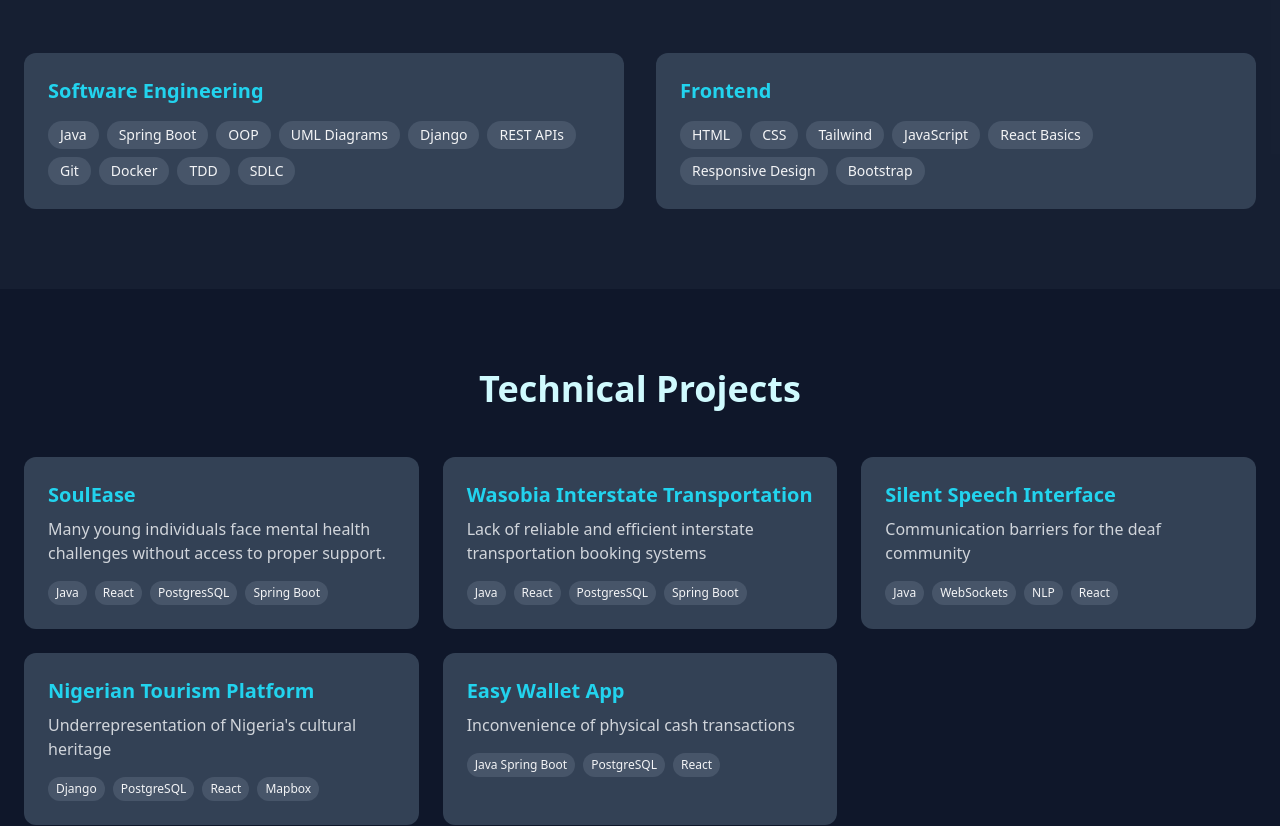
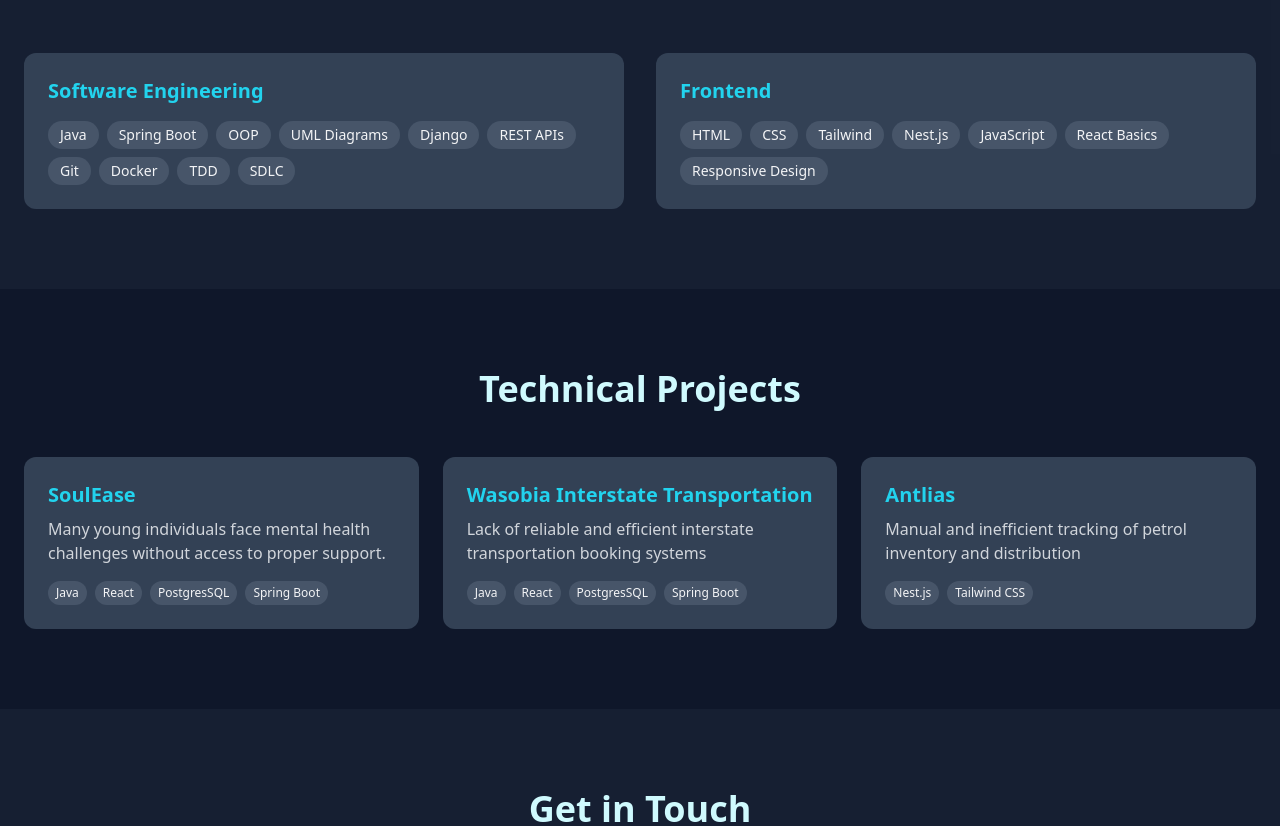
Before and after one commit to funso1234/MyPortfolio, a React (Vite) app: page / in a window 1280 px wide. Shown: the part 1625-2451 px from the top of the page. Built offline with nearby package versions, Linux system fonts and the light colour scheme.

Commit message:
work in progress

```diff
--- a/src/components/Projects.jsx
+++ b/src/components/Projects.jsx
@@ -23,29 +23,14 @@ const Projects = () => {
             details: "Designed responsive UI, implemented secure booking flow, and integrated real-time bus tracking via third-party APIs"
         },
         {
-            title: "Silent Speech Interface",
-            problem: "Communication barriers for the deaf community",
-            solution: "Real-time speech-to-text conversion system",
-            impact: "Enabled seamless communication for hearing-impaired users",
-            tools: ["Java", "WebSockets", "NLP", "React"],
-            details: "Collaborated on backend development and real-time communication features"
-        },
-        {
-            title: "Nigerian Tourism Platform",
-            problem: "Underrepresentation of Nigeria's cultural heritage",
-            solution: "Interactive tourism portal with booking capabilities",
-            impact: "Increased tourism engagement by 30% in beta testing",
-            tools: ["Django", "PostgreSQL", "React", "Mapbox"],
-            details: "Full-stack development including payment integration and user reviews system"
-        },
-        {
-            title: "Easy Wallet App",
-            problem: "Inconvenience of physical cash transactions",
-            solution: "Digital wallet for expense tracking and money transfers",
-            impact: "Simplified financial transactions for 500+ beta users",
-            tools: ["Java Spring Boot", "PostgreSQL", "React"],
-            details: "Implemented secure transaction system and savings goal features"
+            title: "Antlias",
+            problem: "Manual and inefficient tracking of petrol inventory and distribution",
+            solution: "Developed a web platform for real-time monitoring of fuel levels, deliveries, and consumption across stations",
+            impact: "Increased operational transparency, reduced fuel losses, and improved delivery scheduling",
+            tools: ["Nest.js", "Tailwind CSS"],
+            details: "Built role-based dashboards, integrated tank sensors data, and implemented reporting features for fuel inventory and logistics"
         }
+
     ];
 
     return (
--- a/src/components/Skills.jsx
+++ b/src/components/Skills.jsx
@@ -12,8 +12,8 @@ const Skills = () => {
             "Django", "REST APIs", "Git", "Docker", "TDD", "SDLC"
         ],
         "Frontend": [
-            "HTML", "CSS", "Tailwind", "JavaScript", "React Basics",
-            "Responsive Design", "Bootstrap"
+            "HTML", "CSS", "Tailwind", "Nest.js", "JavaScript", "React Basics",
+            "Responsive Design"
         ]
     };
 
```
Also changed, not shown: src/components/About.jsx (+6 -2 lines).
